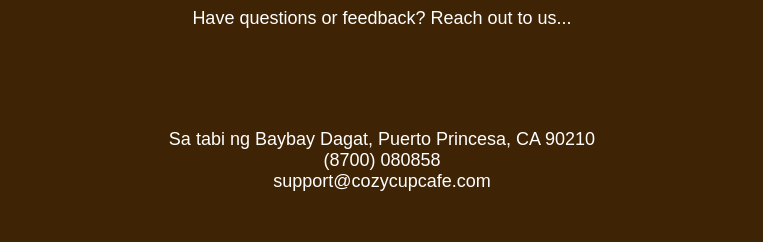
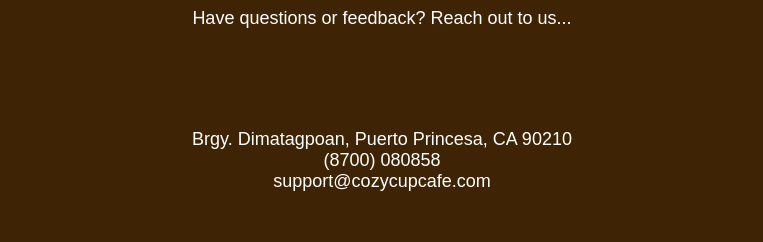
Before and after one commit to deyldalus/CozyCup, a plain HTML site: page index.html in a window 1280 px wide. Shown: the part 2940-3182 px from the top of the page, without its empty margins (258-1021 px from the left). Drawn offline with Linux system fonts and the light colour scheme.

Commit message:
Update index.html

```diff
--- a/index.html
+++ b/index.html
@@ -139,7 +139,7 @@
         <h2>Contact Us</h2>
         <p>Have questions or feedback? Reach out to us...</p>
         <section class ="contact us">
-            <p>Sa tabi ng Baybay Dagat, Puerto Princesa, CA 90210 <br>
+            <p>Brgy. Dimatagpoan, Puerto Princesa, CA 90210 <br>
                 (8700) 080858 <br>
                 support@cozycupcafe.com</p>
         </section>
```
